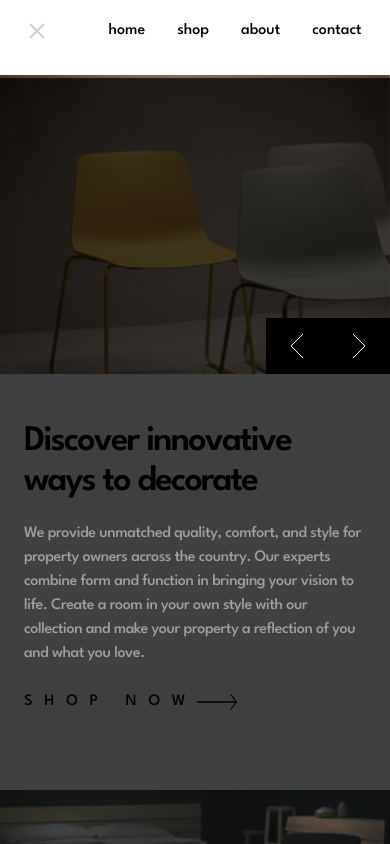
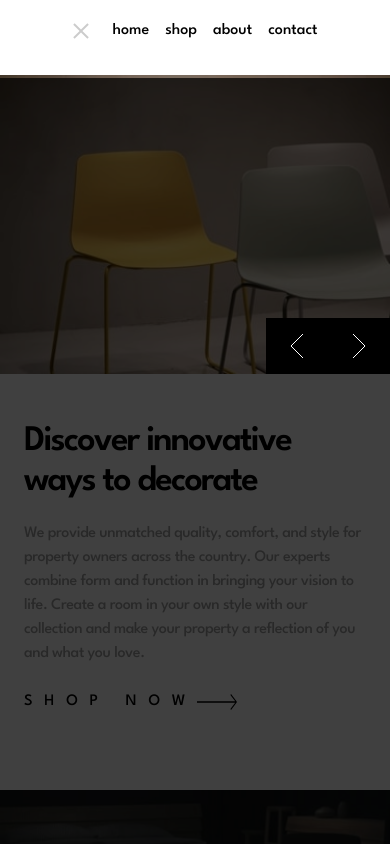
Before and after one commit to Dytoma/room-homepage, a React (Create React App) app: page / in a window 390 px wide. Both pictures are taken after a click on the picture 34 px from the left and 31 px from the top of the page. Shown: the top 844 px of the page. Built offline with nearby package versions, Linux system fonts and the light colour scheme.

Commit message:
change the carousel functionality and make it responsive for tablet

```diff
--- a/src/App.js
+++ b/src/App.js
@@ -1,13 +1,9 @@
 import './App.css';
-import Navbar from './Navbar'
+import Navbar from './components/Navbar';
 
-import Hero1 from './images/desktop-image-hero-1.jpg'
-import Hero2 from './images/desktop-image-hero-2.jpg'
-import Hero3 from './images/desktop-image-hero-3.jpg'
-import Hero1Mobile from './images/mobile-image-hero-1.jpg'
-import Hero2Mobile from './images/mobile-image-hero-2.jpg'
-import Hero3Mobile from './images/mobile-image-hero-3.jpg'
-import Arrow from './images/icon-arrow.svg'
+import { images, items } from './constants';
+
+import Arrow from './images/icon-arrow.svg';
 import ArrowLeft from './images/icon-angle-left.svg'
 import ArrowRight from './images/icon-angle-right.svg'
 import AboutDark from './images/image-about-dark.jpg'
@@ -18,49 +14,35 @@ import { Slide, Fade } from "react-awesome-reveal";
 function App() {
   const [item, setItem] = useState(1)
 
-  const items = [
-    {image: Hero1,
-     imageMobile: Hero1Mobile,
-     itemHeader: "We are available all across the globe",
-     itemDesc: "With stores all over the world, it's easy for you to find furniture for your home or place of business. Locally, we’re in most major cities throughout the country. Find the branch nearest you using our store locator. Any questions? Don't hesitate to contact us today."
-    },
-    {image: Hero2,
-     imageMobile: Hero2Mobile,
-     itemHeader: "Discover innovative ways to decorate",
-     itemDesc: "We provide unmatched quality, comfort, and style for property owners across the country. Our experts combine form and function in bringing your vision to life. Create a room in your own style with our collection and make your property a reflection of you and what you love."
-    },
-    {image: Hero3,
-     imageMobile: Hero3Mobile,
-     itemHeader: "Manufactured with the best materials",
-     itemDesc: "Our modern furniture store provide a high level of quality. Our company has invested in advanced technology to ensure that every product is made as perfect and as consistent as possible. With three decades of experience in this industry, we understand what customers want for their home and office."
-    }
-  ]
 
   const nextItem = () => {
-    setItem((prevState) => { if(prevState === 2)  { return prevState + 0} else { return prevState + 1}});
+    setItem((prevState) => { if (prevState === 2) { return 0 } else { return prevState + 1 } });
   }
   const prevItem = () => {
-    setItem((prevState) => { if(prevState === 0)  { return prevState + 0} else { return prevState - 1}});
+    setItem((prevState) => { if (prevState === 0) { return 2 } else { return prevState - 1 } });
   }
 
   return (
-    <div className="App min-h-full font-leagueSpartan grid md:grid-rows-[2fr_1fr] lg:grid-rows-[534px_1fr]">
+    <div className="App min-h-full font-leagueSpartan grid md:grid-rows-[52vh_1fr] lg:grid-rows-[534px_1fr]">
 
-      <div className='md:grid md:grid-cols-[2fr_1fr] lg:grid-cols-[840px_1fr] flex flex-col'>
+      <div className='md:grid md:grid-cols-2 lg:grid-cols-[840px_1fr] flex flex-col'>
 
-        <div className='hero-section relative w-full h-full'>
-          <Slide left>
-            <img src={items[item].image} alt="" className='hidden md:inline-block object-fill'/>
-            <img src={items[item].imageMobile} alt="" className='md:hidden inline-block w-full object-fill'/>
-          </Slide>
+        <div className='hero-section relative w-full h-full overflow-hidden'>
 
-          <Fade down>
-            <Navbar />
-          </Fade>
+          <div className='flex relative z-0 w-full h-full transition-all duration-500 ease-in-out' style={{ transform: `translateX(-${item * 100}%)` }}>
+            {images.map((image) => (
+              <div className='min-w-full min-h-full' key={image.id}>
+                <img src={image.img} alt={image.itemHeader} className='hidden md:block object-cover w-full h-full' aria-live='polite' />
+                <img src={image.imgMobile} alt={image.itemHeader} className='md:hidden block w-full h-full object-fill' aria-live='polite' />
+              </div>
+            ))}
+          </div>
+
+          <Navbar />
 
           <div className='bg-black absolute bottom-0 right-0 z-10 md:hidden inline-block'>
             <button aria-label='Left item' className='py-3 px-6 hover:bg-veryDarkGray transition-all duration-300 ease-in-out' onClick={prevItem}>
-              <img src={ArrowLeft} alt="" aria-hidden='true'/>
+              <img src={ArrowLeft} alt="" aria-hidden='true' />
             </button>
 
             <button aria-label='right item' className='py-4 px-6 hover:bg-veryDarkGray transition-all duration-300 ease-in-out' onClick={nextItem}>
@@ -78,7 +60,7 @@ function App() {
               <div className=' mt-7'>
                 <a href="#shop" className='flex md:space-x-5 lg:space-x-8 hover:text-darkGray transition-all duration-300 ease-in-out'>
                   <h3 className='text-base font-medium tracking-[0.735em] leading-4'>SHOP NOW</h3>
-                  <img src={Arrow} alt="" aria-hidden='true' className=''/>
+                  <img src={Arrow} alt="" aria-hidden='true' className='' />
                 </a>
               </div>
             </div>
@@ -86,20 +68,20 @@ function App() {
 
           <div className='bg-black absolute bottom-0 left-0 hidden md:inline-block'>
             <button aria-label='Left item' className='lg:py-7 lg:px-8 md:px-5 md:py-4 hover:bg-veryDarkGray transition-all duration-300 ease-in-out' onClick={prevItem}>
-              <img src={ArrowLeft} alt="" aria-hidden='true'/>
+              <img src={ArrowLeft} alt="slide left" aria-hidden='true' />
             </button>
 
             <button aria-label='right item' className='lg:py-7 lg:px-8 md:px-5 md:py-4 hover:bg-veryDarkGray transition-all duration-300 ease-in-out' onClick={nextItem}>
-              <img src={ArrowRight} alt="" aria-hidden="true" />
+              <img src={ArrowRight} alt="slide right" aria-hidden="true" />
             </button>
           </div>
         </div>
       </div>
 
-      <div className='md:grid md:grid-cols-[1fr_1fr_1fr] lg:grid-cols-[420px_1fr_440px] flex flex-col'>
+      <div className='md:grid md:grid-cols-[1fr_1fr_1fr] lg:grid-cols-[420px_1fr_440px] flex flex-col h-full'>
         <Slide left>
-          <div>
-            <img src={AboutDark} alt="" className='w-full'/>
+          <div className='h-full'>
+            <img src={AboutDark} alt="about dark" className='w-full h-full object-fill' />
           </div>
         </Slide>
         <Fade up delay={1000}>
@@ -108,13 +90,13 @@ function App() {
               About our furniture
             </h3>
             <p className='text-base font-medium text-darkGray leading-6 tracking-tight'>
-              Our multifunctional collection blends design and function to suit your individual taste. Make each room unique, or pick a cohesive theme that best express your interests and what inspires you. Find the furniture pieces you need, from traditional to contemporary styles or anything in between. Product specialists are available to help you create your dream space.  Coded by <a href="https://www.frontendmentor.io/profile/Dytoma" style={{color: 'hsl(243, 100%, 62%)'}}>Dytoma</a>
+              Our multifunctional collection blends design and function to suit your individual taste. Make each room unique, or pick a cohesive theme that best express your interests and what inspires you. Find the furniture pieces you need, from traditional to contemporary styles or anything in between. Product specialists are available to help you create your dream space.  Coded by <a href="https://www.frontendmentor.io/profile/Dytoma" style={{ color: 'hsl(243, 100%, 62%)' }}>Dytoma</a>
             </p>
           </div>
         </Fade>
         <Slide right>
-          <div>
-            <img src={AboutLight} alt="" className='w-full'/>
+          <div className='h-full'>
+            <img src={AboutLight} alt="about light" className='w-full h-full object-fill' />
           </div>
         </Slide>
       </div>
--- a/src/Navbar.jsx
+++ /dev/null
@@ -1,45 +0,0 @@
-import React, { useState } from 'react';
-import { Fade } from "react-awesome-reveal";
-import Logo from './images/logo.svg';
-import Hamburger from './images/icon-hamburger.svg';
-import IconClose from './images/icon-close.svg';
-
-const activeState = 'flex animation space-x-16 items-center justify-center md:text-white fixed md:static h-[112px] left-0 right-0 md:h-fit bg-white md:bg-inherit pt-6 md:pt-0';
-const unActiveState = 'md:flex hidden space-x-16 items-center justify-center md:text-white absolute md:static h-[112px] left-0 right-0 md:h-fit bg-white md:bg-inherit z-20 pt-6 md:pt-0'
-
-const Navbar = () => {
-    const [active, setActive] = useState(false)
-
-    const menu = () => {
-    setActive(!active);
-  }
-  return (
-    <div className='flex absolute top-0 left-0 md:top-16 md:left-16 items-center md:space-x-14 w-full md:w-fit'>
-        <div className='flex flex-row justify-center mt-6 md:mt-0 mx-auto w-full md:w-fit'>
-            <Fade left>
-                <img src={Hamburger} alt="" className='md:hidden inline-block absolute left-6' onClick={menu}/>
-
-            </Fade>
-            <Fade up>
-                <img src={Logo} alt="" />
-
-            </Fade>
-        </div>
-        <div className={active ? activeState : unActiveState}>
-            <div className='md:hidden'>
-                <img src={IconClose} alt="" className='md:hidden inline-block' onClick={menu}/>
-            </div>
-            <Fade up delay={500}>
-                <div className='space-x-8'>
-                    <a href="#home" className='links relative'>home</a>
-                    <a href="#shop" className='links relative'>shop</a>
-                    <a href="#about" className='links relative'>about</a>
-                    <a href="#contact" className='links relative'>contact</a>
-                </div>
-            </Fade>
-        </div>
-    </div>
-  )
-}
-
-export default Navbar
--- /dev/null
+++ b/src/components/Navbar.jsx
@@ -0,0 +1,44 @@
+import React, { useState } from 'react';
+import { Fade } from "react-awesome-reveal";
+import Logo from '../images/logo.svg';
+import Hamburger from '../images/icon-hamburger.svg';
+import IconClose from '../images/icon-close.svg';
+
+const activeState = 'flex animation gap-6 items-center justify-center md:text-white fixed md:static h-[112px] left-0 right-0 md:h-fit bg-white md:bg-inherit pt-6 md:pt-0';
+const unActiveState = 'md:flex gap-16 hidden items-center justify-center md:text-white absolute md:static h-[112px] left-0 right-0 md:h-fit bg-white md:bg-inherit z-20 pt-6 md:pt-0'
+
+const Navbar = () => {
+    const [active, setActive] = useState(false)
+
+    const menu = () => {
+        setActive(!active);
+    }
+    return (
+        <div className='flex absolute z-10 top-0 left-0 md:top-16 md:left-8 lg:left-16 items-center md:space-x-8 lg:space-x-14 w-full md:w-fit'>
+            <div className='flex flex-row justify-center mt-6 md:mt-0 mx-auto w-full md:w-fit'>
+                <Fade left>
+                    <img src={Hamburger} alt="Logo" className='md:hidden inline-block absolute left-6' onClick={menu} />
+
+                </Fade>
+                <Fade up>
+                    <img src={Logo} alt="Logo" />
+                </Fade>
+            </div>
+            <div className={active ? activeState : unActiveState}>
+                <div className='md:hidden'>
+                    <img src={IconClose} alt="close" className='md:hidden inline-block' onClick={menu} />
+                </div>
+                <Fade up delay={500}>
+                    <ul className='gap-4 md:gap-5 lg:gap-8 flex'>
+                        <li><a href="#home" className='links relative'>home</a></li>
+                        <li><a href="#shop" className='links relative'>shop</a></li>
+                        <li><a href="#about" className='links relative'>about</a></li>
+                        <li><a href="#contact" className='links relative'>contact</a></li>
+                    </ul>
+                </Fade>
+            </div>
+        </div>
+    )
+}
+
+export default Navbar
--- /dev/null
+++ b/src/constants/index.js
@@ -0,0 +1,48 @@
+import Hero1 from '../images/desktop-image-hero-1.jpg'
+import Hero2 from '../images/desktop-image-hero-2.jpg'
+import Hero3 from '../images/desktop-image-hero-3.jpg'
+import Hero1Mobile from '../images/mobile-image-hero-1.jpg'
+import Hero2Mobile from '../images/mobile-image-hero-2.jpg'
+import Hero3Mobile from '../images/mobile-image-hero-3.jpg'
+
+export const images = [
+    {
+        id: 1,
+        img: Hero1,
+        imgMobile: Hero1Mobile,
+        itemHeader: 'furniture 1'
+    },
+    {
+        id: 2,
+        img: Hero2,
+        imgMobile: Hero2Mobile,
+        itemHeader: 'furniture 2'
+    },
+    {
+        id: 3,
+        img: Hero3,
+        imgMobile: Hero3Mobile,
+        itemHeader: 'furniture 3'
+    },
+]
+
+export const items = [
+    {
+        image: Hero1,
+        imageMobile: Hero1Mobile,
+        itemHeader: "We are available all across the globe",
+        itemDesc: "With stores all over the world, it's easy for you to find furniture for your home or place of business. Locally, we’re in most major cities throughout the country. Find the branch nearest you using our store locator. Any questions? Don't hesitate to contact us today."
+    },
+    {
+        image: Hero2,
+        imageMobile: Hero2Mobile,
+        itemHeader: "Discover innovative ways to decorate",
+        itemDesc: "We provide unmatched quality, comfort, and style for property owners across the country. Our experts combine form and function in bringing your vision to life. Create a room in your own style with our collection and make your property a reflection of you and what you love."
+    },
+    {
+        image: Hero3,
+        imageMobile: Hero3Mobile,
+        itemHeader: "Manufactured with the best materials",
+        itemDesc: "Our modern furniture store provide a high level of quality. Our company has invested in advanced technology to ensure that every product is made as perfect and as consistent as possible. With three decades of experience in this industry, we understand what customers want for their home and office."
+    }
+]
```
